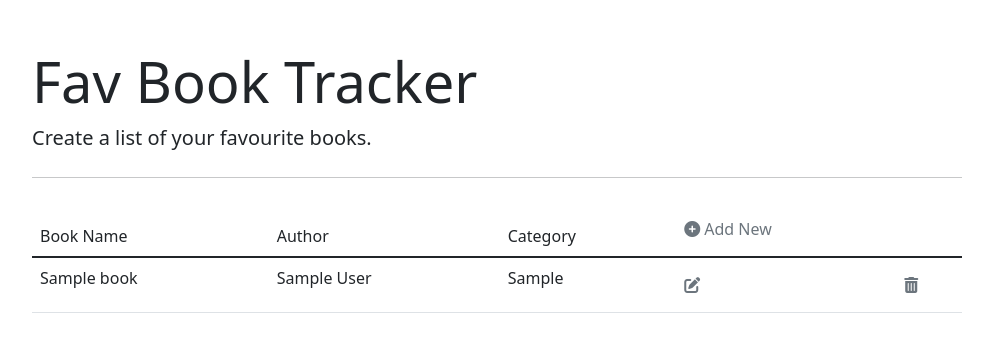
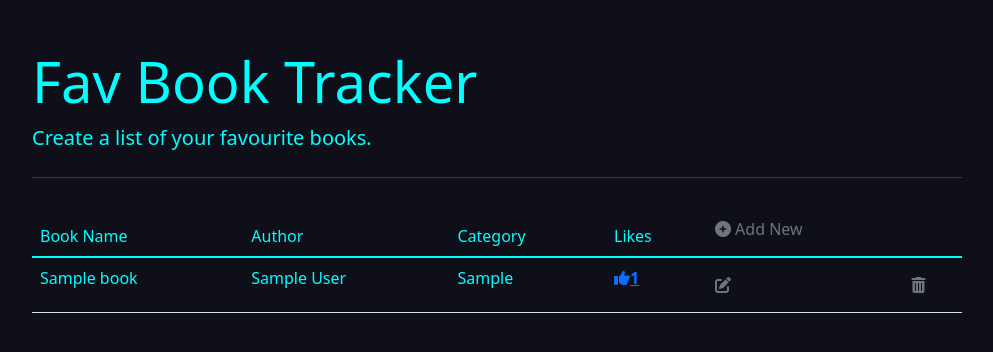
Before and after one commit to leskeylevy/Favourite-books, a Django app: page / in a window 1280 px wide. Shown: the top 352 px of the page, without its empty margins (143-1136 px from the left). Run offline with Django 4.2, Linux system fonts and the light colour scheme; tables that the repository leaves empty hold one stand-in row (values such as "Sample post").

Commit message:
template styling

```diff
--- a/favouriteBooks/templates/favouriteBooks/base.html
+++ b/favouriteBooks/templates/favouriteBooks/base.html
@@ -10,7 +10,7 @@
 
     <title>Fav Books</title>
 </head>
-<body>
+<body style="background-color: rgb(15, 15, 26); color: cyan;">
 
     <div class="container">
         <div class="col-md-10 offset-md-1 mt-5">
--- a/favouriteBooks/templates/favouriteBooks/index.html
+++ b/favouriteBooks/templates/favouriteBooks/index.html
@@ -2,12 +2,13 @@
 {% block content %}
 {% if fav_books %}
 
-<table class="table table-borderles">
+<table class="table table-borderles" style="color: cyan;">
     <thead class="border-bottom font-weight-bold">
         <tr>
             <td>Book Name</td>
             <td>Author</td>
             <td>Category</td>
+            <td>Likes</td>
             <td>
                 <a href="{% url 'add_fav_book' %}" class="btn text-secondary px-0">
                     <i class="fa-solid fa-circle-plus"></i> Add New
@@ -21,6 +22,11 @@
             <td>{{book.book_name}}</td>
             <td>{{book.book_authors}}</td>
             <td>{{book.book_category}}</td>
+            <td>
+                <a href="{% url 'like_book' book.id %}">
+                    <i class="fa-solid fa-thumbs-up"></i><strong>{{book.favourites}}</strong>
+                </a>
+            </td>
             <td>
                 <a href="{% url 'edit_fav_book' book.id %}" class="btn text-secondary px-0">
                     <i class="fa-solid fa-pen-to-square"></i>
@@ -37,18 +43,10 @@
     </tbody>
 </table>
 
-<!-- <ul>
-    {% for book in fav_books %}
-    <div>
-        <h4>{{book.book_name}}</h4>
-        <p>By <small>{{book.book_authors}}</small></p>
-        <p>Category: {{book.book_category}}</p>
-        <p>Votes: {{book.favourites}}</p>
-    </div>
-    <a href="">click here</a>
-    {% endfor %}
-</ul> -->
 {% else %}
+<a href="{% url 'add_fav_book' %}" class="btn text-secondary px-0">
+    <i class="fa-solid fa-circle-plus"></i> Add New
+</a>
 <p>No books have been added. Be the first to add your favourite book.</p>
 {% endif %}
 {% endblock %}
--- a/favouriteBooks/urls.py
+++ b/favouriteBooks/urls.py
@@ -1,10 +1,11 @@
 from django.urls import path
 
-from .views import delete_fav_book, home, fav_book_form
+from .views import delete_fav_book, home, fav_book_form,like_book
 
 urlpatterns = [
     path('', home, name='home'),
     path('add', fav_book_form, name='add_fav_book'),
     path('<uuid:id>/', fav_book_form, name='edit_fav_book'),
-    path('delete/<uuid:id>/', delete_fav_book, name='delete_fav_book')
+    path('delete/<uuid:id>/', delete_fav_book, name='delete_fav_book'),
+    path('like/<uuid:id>/', like_book, name='like_book')
 ]
--- a/favouriteBooks/views.py
+++ b/favouriteBooks/views.py
@@ -40,7 +40,7 @@ def fav_book_form(request,id=None):
 
     else:
         if id is None:
-            fav_book_form = FavBooksForm()
+            fav_book_form = FavBooksForm(request.POST)
         else:
             Favourite_book = Favourite_books.objects.get(pk=id)
             fav_book_form =FavBooksForm(request.POST, instance=Favourite_book)
@@ -63,3 +63,11 @@ def delete_fav_book(request,id):
     Favourite_book.delete()
 
     return redirect('home')
+
+def like_book(request,id):
+    """"""
+    Favourite_book = Favourite_books.objects.get(pk=id)
+    Favourite_book.favourites = Favourite_book.favourites + 1
+    Favourite_book.save()
+
+    return redirect('home')
```
